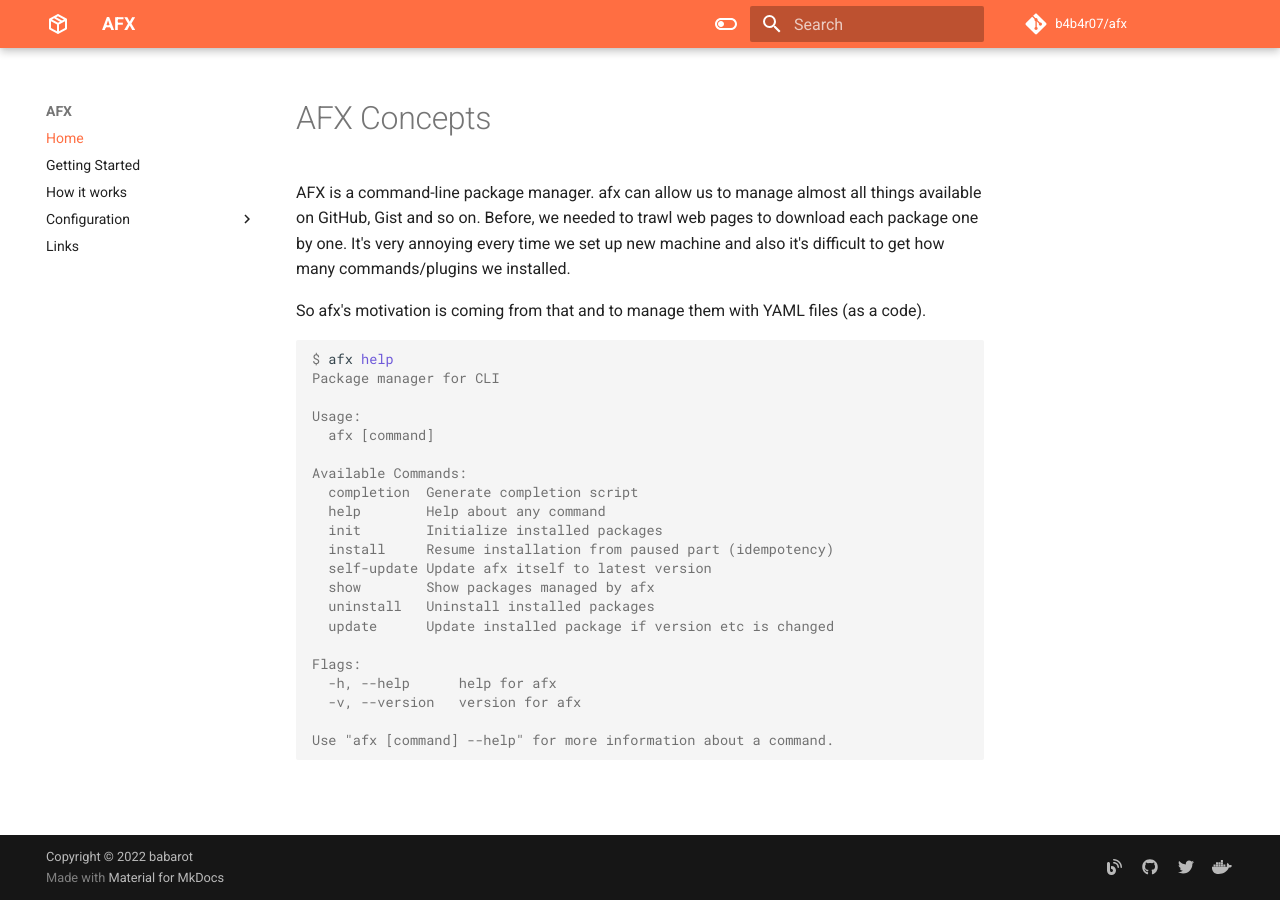
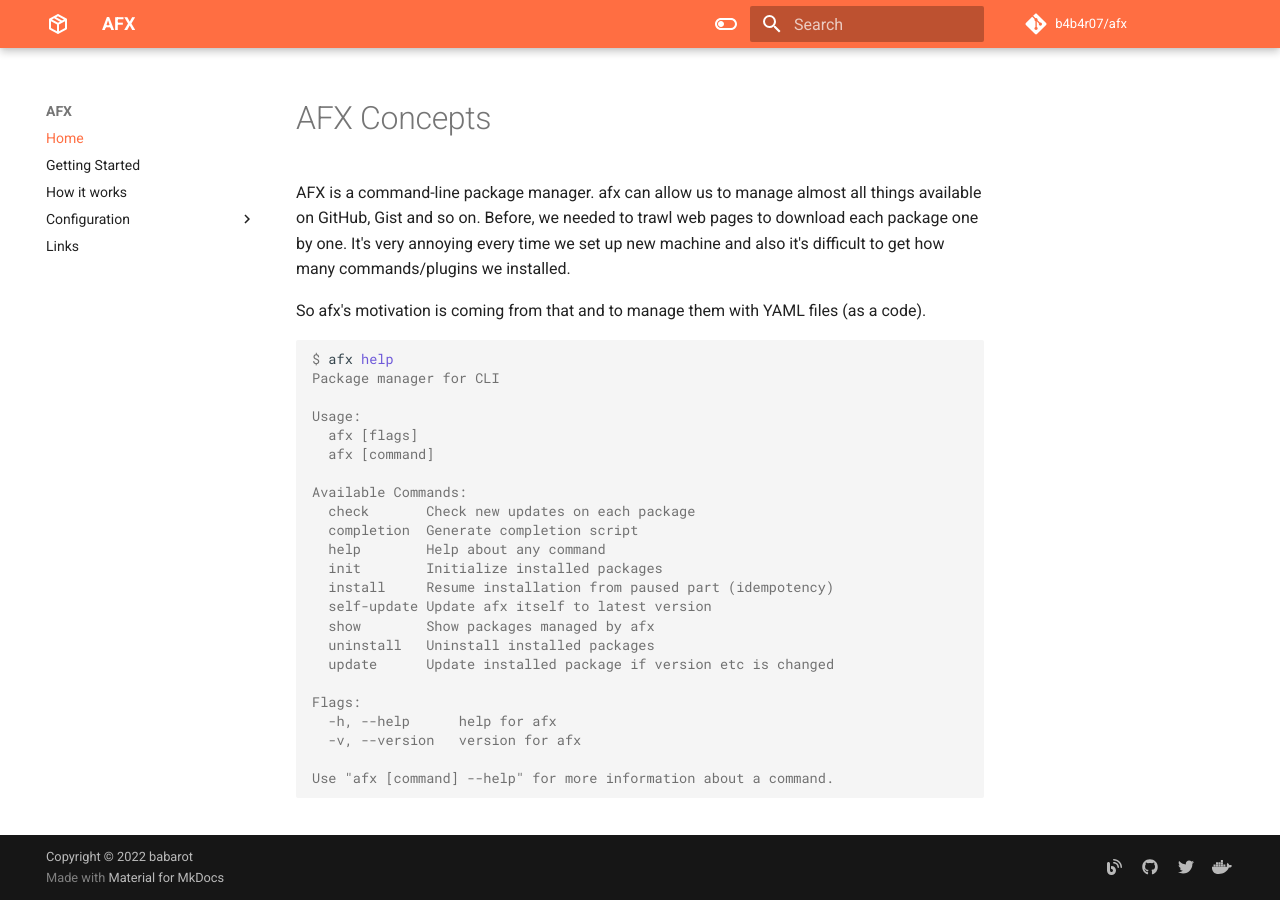
Before and after one commit to babarot/afx, an MkDocs documentation site: the page built from docs/index.md, in a window 1280 px wide. Built offline with MkDocs 1.6.1 and Material for MkDocs 9.7.7, drawn with Linux system fonts in a browser that asks for light colours; comment, search, counter and statistics services are not loaded.

Commit message:
Update docs

```diff
--- a/docs/index.md
+++ b/docs/index.md
@@ -9,9 +9,11 @@
 Package manager for CLI
 
 Usage:
+  afx [flags]
   afx [command]
 
 Available Commands:
+  check       Check new updates on each package
   completion  Generate completion script
   help        Help about any command
   init        Initialize installed packages
```
